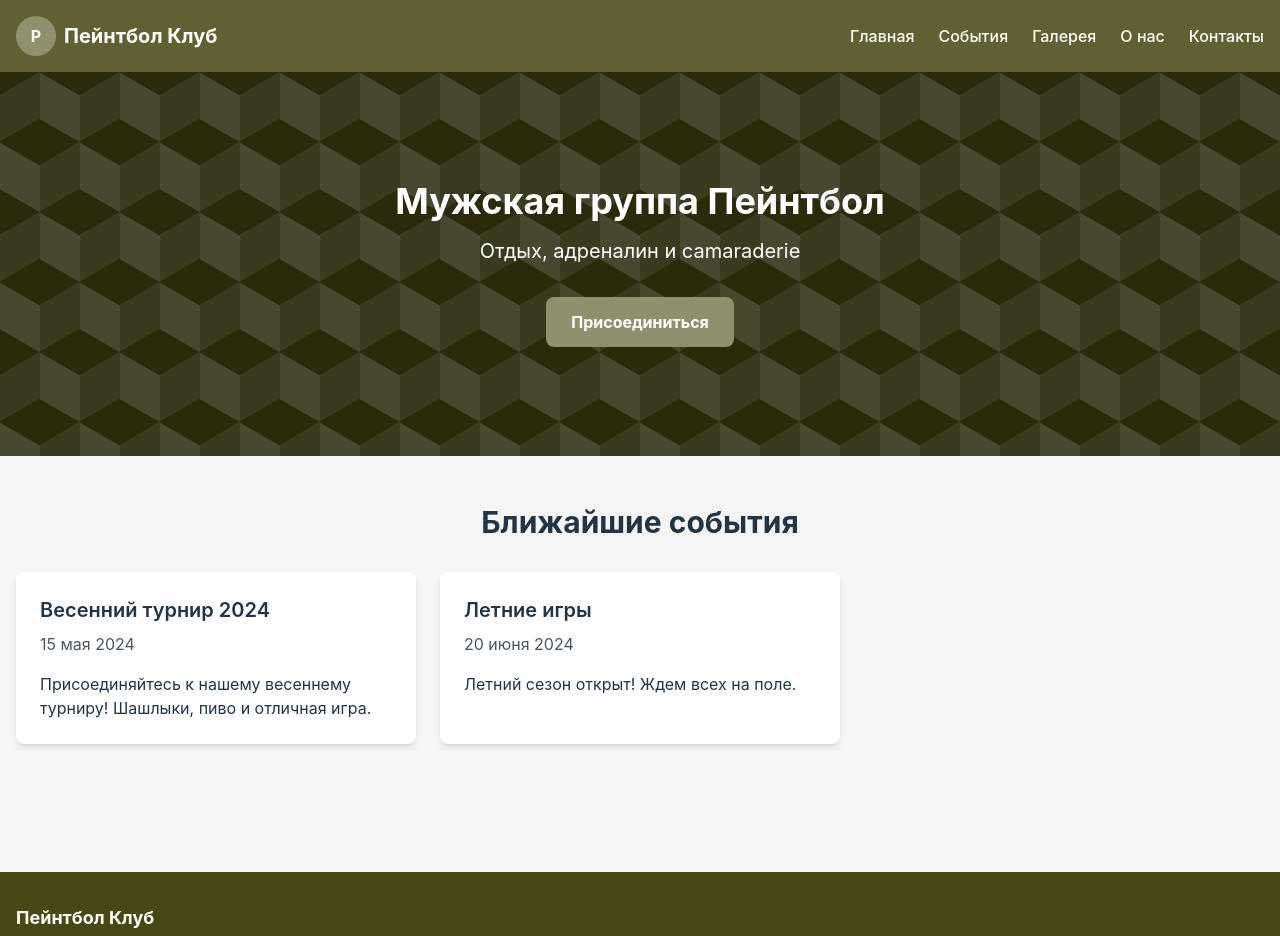
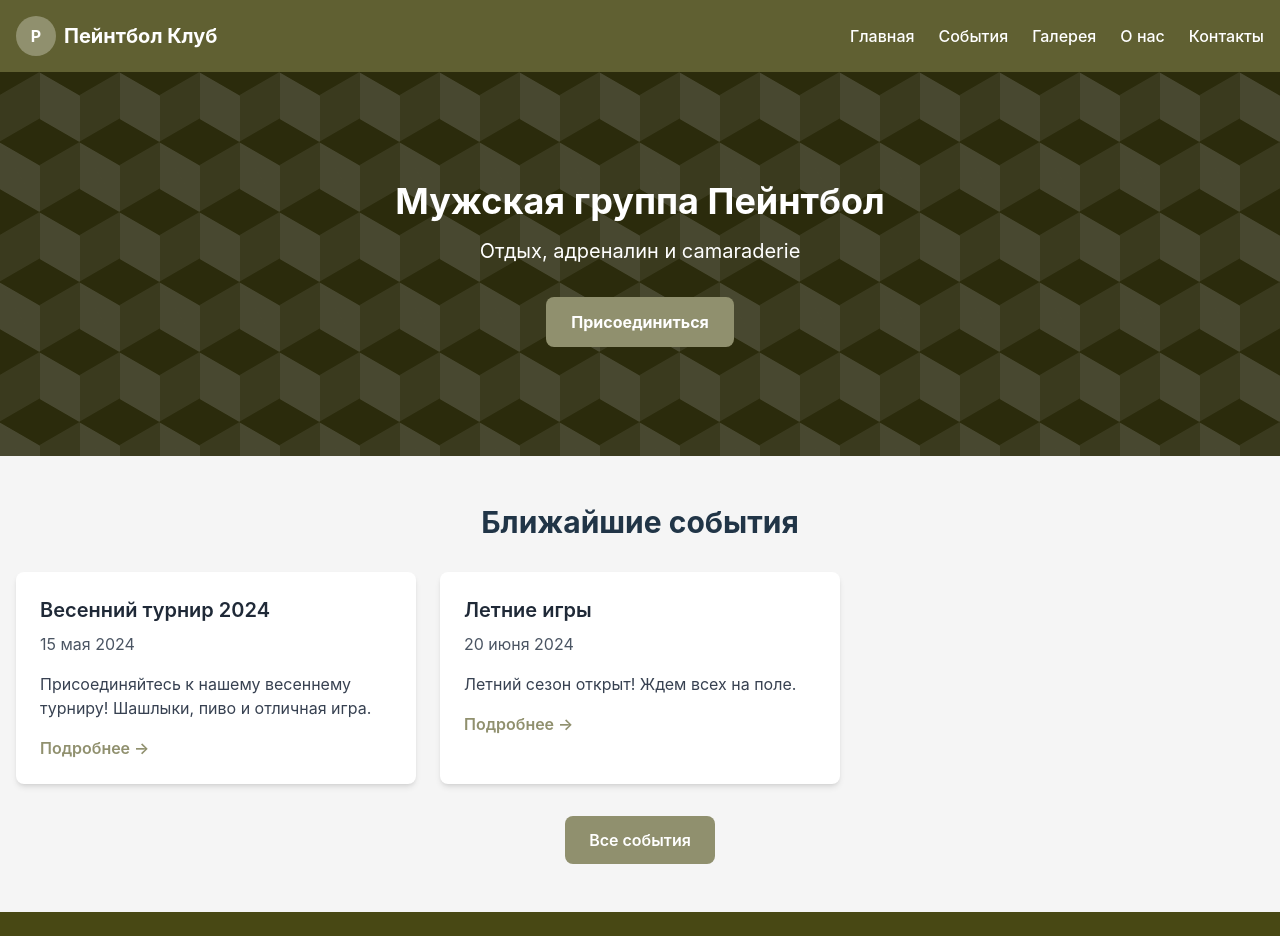
Before and after one commit to AlexH73/paintball, a React (Vite) app: page / in a window 1280 px wide. Shown: the top 936 px of the page. Built offline with nearby package versions, Linux system fonts and the light colour scheme.

Commit message:
feat(global):
A fully functional event system with detailed pages - Loading state through context, Navigation between pages, and a component-based approach with reusable components

```diff
--- a/src/App.tsx
+++ b/src/App.tsx
@@ -7,6 +7,7 @@ import Events from "./pages/Events/Events";
 import Gallery from "./pages/Gallery/Gallery";
 import About from "./pages/About/About";
 import Contact from "./pages/Contact/Contact";
+import EventDetails from "./pages/EventDetails/EventDetails";
 import "./styles/globals.css";
 
 function App() {
@@ -19,6 +20,7 @@ function App() {
             <Routes>
               <Route path="/" element={<Home />} />
               <Route path="/events" element={<Events />} />
+              <Route path="/events/:id" element={<EventDetails />} />
               <Route path="/gallery" element={<Gallery />} />
               <Route path="/about" element={<About />} />
               <Route path="/contact" element={<Contact />} />
--- /dev/null
+++ b/src/components/sections/EventsList/EventsList.tsx
@@ -0,0 +1,39 @@
+import { Link } from "react-router-dom";
+import Card from "../../ui/Card/Card";
+import { useEvents } from "../../../hooks/useEvents/useEvents";
+import LoadingSpinner from "../../ui/LoadingSpinner/LoadingSpinner";
+
+const EventsList = () => {
+  const { events, loading } = useEvents();
+
+  if (loading) {
+    return <LoadingSpinner />;
+  }
+
+  return (
+    <div className="grid grid-cols-1 md:grid-cols-2 lg:grid-cols-3 gap-6">
+      {events.map((event) => (
+        <Card key={event.id} className="p-6 hover:shadow-lg transition-shadow">
+          <h3 className="text-xl font-semibold mb-2 text-gray-800">
+            {event.title}
+          </h3>
+          <p className="text-gray-600 mb-4">{event.date}</p>
+          <p className="text-gray-700 mb-4 line-clamp-3">{event.description}</p>
+          <div className="flex justify-between items-center">
+            <span className="text-sm text-gray-500">
+              {event.participants.length} участников
+            </span>
+            <Link
+              to={`/events/${event.id}`}
+              className="bg-camouflage-500 hover:bg-camouflage-600 text-white px-4 py-2 rounded transition-colors"
+            >
+              Подробнее
+            </Link>
+          </div>
+        </Card>
+      ))}
+    </div>
+  );
+};
+
+export default EventsList;
--- a/src/components/sections/UpcomingEvents/UpcomingEvents.tsx
+++ b/src/components/sections/UpcomingEvents/UpcomingEvents.tsx
@@ -1,6 +1,7 @@
+import { useEvents } from "../../../hooks/useEvents/useEvents";
 import Card from "../../ui/Card/Card";
 import LoadingSpinner from "../../ui/LoadingSpinner/LoadingSpinner";
-import { useEvents } from "../../../hooks/useEvents/useEvents";
+import { Link } from "react-router-dom";
 
 const UpcomingEvents = () => {
   const { events, loading } = useEvents();
@@ -9,19 +10,42 @@ const UpcomingEvents = () => {
     return <LoadingSpinner />;
   }
 
+  // Берем только первые 3 события для показа на главной
+  const upcomingEvents = events.slice(0, 3);
+
   return (
-    <section className="container mx-auto px-4 py-12">
-      <h2 className="text-3xl font-bold text-center mb-8">Ближайшие события</h2>
-      <div className="grid grid-cols-1 md:grid-cols-2 lg:grid-cols-3 gap-6">
-        {events.map((event) => (
-          <Card key={event.id} className="p-6">
-            <h3 className="text-xl font-semibold mb-2">{event.title}</h3>
+    <>
+      <div className="grid grid-cols-1 md:grid-cols-2 lg:grid-cols-3 gap-6 mb-8">
+        {upcomingEvents.map((event) => (
+          <Card
+            key={event.id}
+            className="p-6 hover:shadow-lg transition-shadow"
+          >
+            <h3 className="text-xl font-semibold mb-2 text-gray-800">
+              {event.title}
+            </h3>
             <p className="text-gray-600 mb-4">{event.date}</p>
-            <p>{event.description}</p>
+            <p className="text-gray-700 mb-4 line-clamp-3">
+              {event.description}
+            </p>
+            <Link
+              to={`/events/${event.id}`}
+              className="text-camouflage-500 hover:text-camouflage-600 font-semibold"
+            >
+              Подробнее →
+            </Link>
           </Card>
         ))}
       </div>
-    </section>
+      <div className="text-center">
+        <Link
+          to="/events"
+          className="inline-block bg-camouflage-500 hover:bg-camouflage-600 text-white font-semibold py-3 px-6 rounded-lg transition-colors"
+        >
+          Все события
+        </Link>
+      </div>
+    </>
   );
 };
 
--- /dev/null
+++ b/src/components/ui/Button/Button.tsx
@@ -0,0 +1,54 @@
+import React from "react";
+
+interface ButtonProps {
+  children: React.ReactNode;
+  onClick?: () => void;
+  variant?: "primary" | "secondary" | "outline";
+  size?: "sm" | "md" | "lg";
+  type?: "button" | "submit" | "reset";
+  disabled?: boolean;
+  className?: string;
+}
+
+const Button: React.FC<ButtonProps> = ({
+  children,
+  onClick,
+  variant = "primary",
+  size = "md",
+  type = "button",
+  disabled = false,
+  className = "",
+}) => {
+  const baseClasses =
+    "font-semibold rounded transition-colors focus:outline-none focus:ring-2 focus:ring-camouflage-500";
+
+  const variantClasses = {
+    primary: "bg-camouflage-500 hover:bg-camouflage-600 text-white",
+    secondary: "bg-gray-200 hover:bg-gray-300 text-gray-800",
+    outline:
+      "border border-camouflage-500 text-camouflage-500 hover:bg-camouflage-500 hover:text-white",
+  };
+
+  const sizeClasses = {
+    sm: "px-3 py-1 text-sm",
+    md: "px-4 py-2",
+    lg: "px-6 py-3 text-lg",
+  };
+
+  const disabledClasses = disabled ? "opacity-50 cursor-not-allowed" : "";
+
+  const classes = `${baseClasses} ${variantClasses[variant]} ${sizeClasses[size]} ${disabledClasses} ${className}`;
+
+  return (
+    <button
+      type={type}
+      className={classes}
+      onClick={onClick}
+      disabled={disabled}
+    >
+      {children}
+    </button>
+  );
+};
+
+export default Button;
--- a/src/hooks/useEvents/useEvents.ts
+++ b/src/hooks/useEvents/useEvents.ts
@@ -1,37 +1,44 @@
 import { useEffect } from "react";
 import { useApp } from "../../contexts/AppContext/AppContext";
+
+// Временные моковые данные
+const mockEvents = [
+  {
+    id: "1",
+    title: "Весенний турнир 2024",
+    date: "15 мая 2024",
+    description:
+      "Присоединяйтесь к нашему весеннему турниру! Шашлыки, пиво и отличная игра.",
+    participants: ["Алексей", "Дмитрий", "Сергей", "Иван"],
+    photos: [],
+    videos: [],
+  },
+  {
+    id: "2",
+    title: "Летние игры",
+    date: "20 июня 2024",
+    description: "Летний сезон открыт! Ждем всех на поле.",
+    participants: ["Алексей", "Дмитрий", "Сергей"],
+    photos: [],
+    videos: [],
+  },
+];
 
 export const useEvents = () => {
   const { state, dispatch } = useApp();
 
   useEffect(() => {
-    const fetchEvents = async () => {
+    const loadEvents = async () => {
       dispatch({ type: "SET_LOADING", payload: true });
 
       // Имитация загрузки данных
       setTimeout(() => {
-        const mockEvents = [
-          {
-            id: 1,
-            title: "Весенний турнир 2024",
-            date: "15 мая 2024",
-            description:
-              "Присоединяйтесь к нашему весеннему турниру! Шашлыки, пиво и отличная игра.",
-          },
-          {
-            id: 2,
-            title: "Летние игры",
-            date: "20 июня 2024",
-            description: "Летний сезон открыт! Ждем всех на поле.",
-          },
-        ];
-
         dispatch({ type: "SET_EVENTS", payload: mockEvents });
         dispatch({ type: "SET_LOADING", payload: false });
       }, 1000);
     };
 
-    fetchEvents();
+    loadEvents();
   }, [dispatch]);
 
   return {
--- /dev/null
+++ b/src/pages/EventDetails/EventDetails.tsx
@@ -0,0 +1,97 @@
+import { useParams, Link } from "react-router-dom";
+import { useApp } from "../../contexts/AppContext/AppContext";
+import Card from "../../components/ui/Card/Card";
+import Button from "../../components/ui/Button/Button";
+
+const EventDetails = () => {
+  const { id } = useParams<{ id: string }>();
+  const { state } = useApp();
+
+  const event = state.events.find((event) => event.id === id);
+
+  if (!event) {
+    return (
+      <div className="container mx-auto px-4 py-8 text-center">
+        <h2 className="text-2xl font-bold mb-4">Событие не найдено</h2>
+        <Link to="/events">
+          <Button>Вернуться к событиям</Button>
+        </Link>
+      </div>
+    );
+  }
+
+  return (
+    <div className="container mx-auto px-4 py-8">
+      <div className="mb-6">
+        <Link
+          to="/events"
+          className="text-camouflage-500 hover:text-camouflage-600"
+        >
+          ← Назад к событиям
+        </Link>
+      </div>
+
+      <Card className="p-6 mb-6">
+        <h1 className="text-3xl font-bold mb-4">{event.title}</h1>
+        <p className="text-gray-600 mb-4">{event.date}</p>
+        <p className="text-lg mb-6">{event.description}</p>
+
+        <div className="mb-6">
+          <h2 className="text-xl font-semibold mb-3">Участники:</h2>
+          <div className="flex flex-wrap gap-2">
+            {event.participants.map((participant, index) => (
+              <span
+                key={index}
+                className="bg-camouflage-100 text-camouflage-800 px-3 py-1 rounded-full text-sm"
+              >
+                {participant}
+              </span>
+            ))}
+          </div>
+        </div>
+      </Card>
+
+      <div className="grid grid-cols-1 md:grid-cols-2 gap-6">
+        <Card className="p-6">
+          <h2 className="text-xl font-semibold mb-4">Фотографии</h2>
+          {event.photos.length > 0 ? (
+            <div className="grid grid-cols-2 gap-2">
+              {event.photos.map((photo, index) => (
+                <img
+                  key={index}
+                  src={photo}
+                  alt={`Фото с события ${event.title}`}
+                  className="rounded-lg"
+                />
+              ))}
+            </div>
+          ) : (
+            <p className="text-gray-500">Фотографии пока не добавлены</p>
+          )}
+        </Card>
+
+        <Card className="p-6">
+          <h2 className="text-xl font-semibold mb-4">Видео</h2>
+          {event.videos.length > 0 ? (
+            <div className="space-y-4">
+              {event.videos.map((video, index) => (
+                <div key={index} className="aspect-video">
+                  <iframe
+                    src={video}
+                    title={`Видео с события ${event.title}`}
+                    className="w-full h-full rounded-lg"
+                    allowFullScreen
+                  />
+                </div>
+              ))}
+            </div>
+          ) : (
+            <p className="text-gray-500">Видео пока не добавлены</p>
+          )}
+        </Card>
+      </div>
+    </div>
+  );
+};
+
+export default EventDetails;
--- a/src/pages/Events/Events.tsx
+++ b/src/pages/Events/Events.tsx
@@ -1,22 +1,10 @@
+import EventsList from "../../components/sections/EventsList/EventsList";
+
 const Events = () => {
   return (
     <div className="container mx-auto px-4 py-8">
-      <h1 className="text-3xl font-bold text-center mb-8">События</h1>
-      <div className="grid grid-cols-1 md:grid-cols-2 gap-6">
-        <div className="bg-white rounded-lg shadow-md p-6">
-          <h2 className="text-xl font-semibold mb-2">Весенний турнир 2024</h2>
-          <p className="text-gray-600 mb-4">15 мая 2024</p>
-          <p>
-            Присоединяйтесь к нашему весеннему турниру! Шашлыки, пиво и отличная
-            игра.
-          </p>
-        </div>
-        <div className="bg-white rounded-lg shadow-md p-6">
-          <h2 className="text-xl font-semibold mb-2">Летние игры</h2>
-          <p className="text-gray-600 mb-4">20 июня 2024</p>
-          <p>Летний сезон открыт! Ждем всех на поле.</p>
-        </div>
-      </div>
+      <h1 className="text-3xl font-bold text-center mb-8">Все события</h1>
+      <EventsList />
     </div>
   );
 };
--- a/src/pages/Home.tsx
+++ b/src/pages/Home.tsx
@@ -5,7 +5,12 @@ const Home = () => {
   return (
     <div className="min-h-screen">
       <Hero />
-      <UpcomingEvents />
+      <div className="container mx-auto px-4 py-12">
+        <h2 className="text-3xl font-bold text-center mb-8">
+          Ближайшие события
+        </h2>
+        <UpcomingEvents />
+      </div>
     </div>
   );
 };
```
